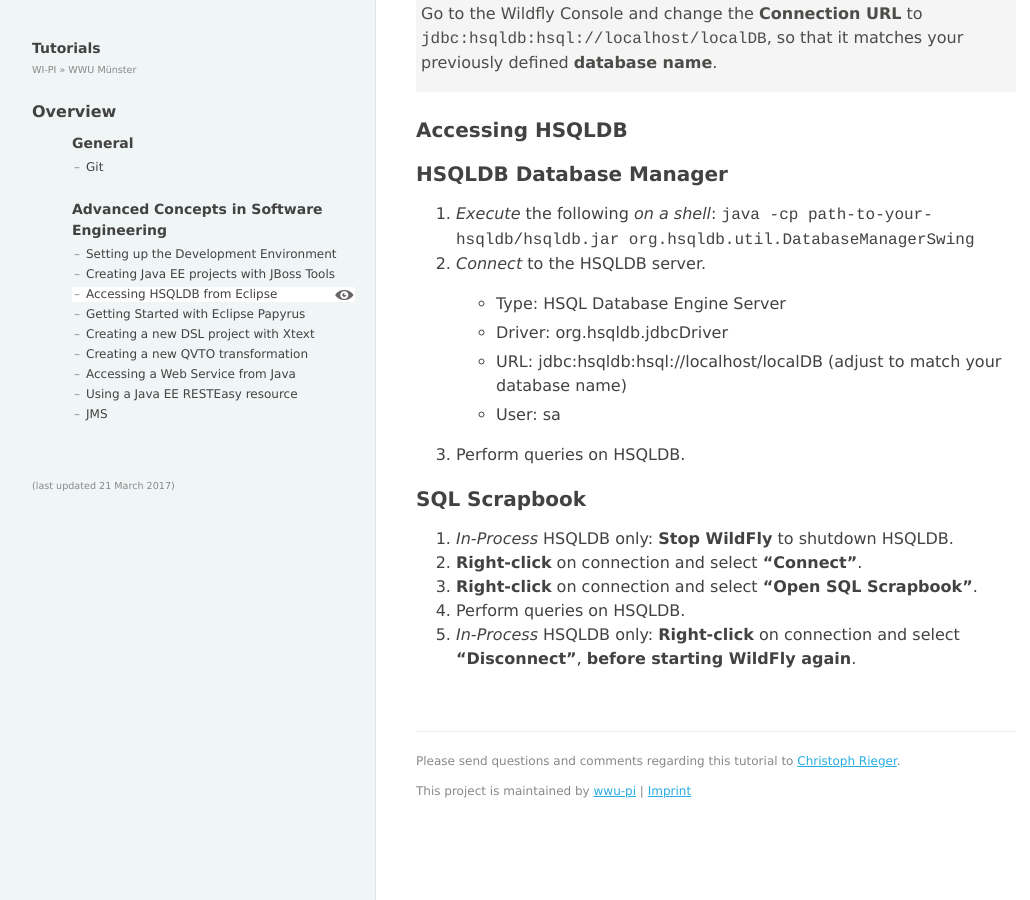
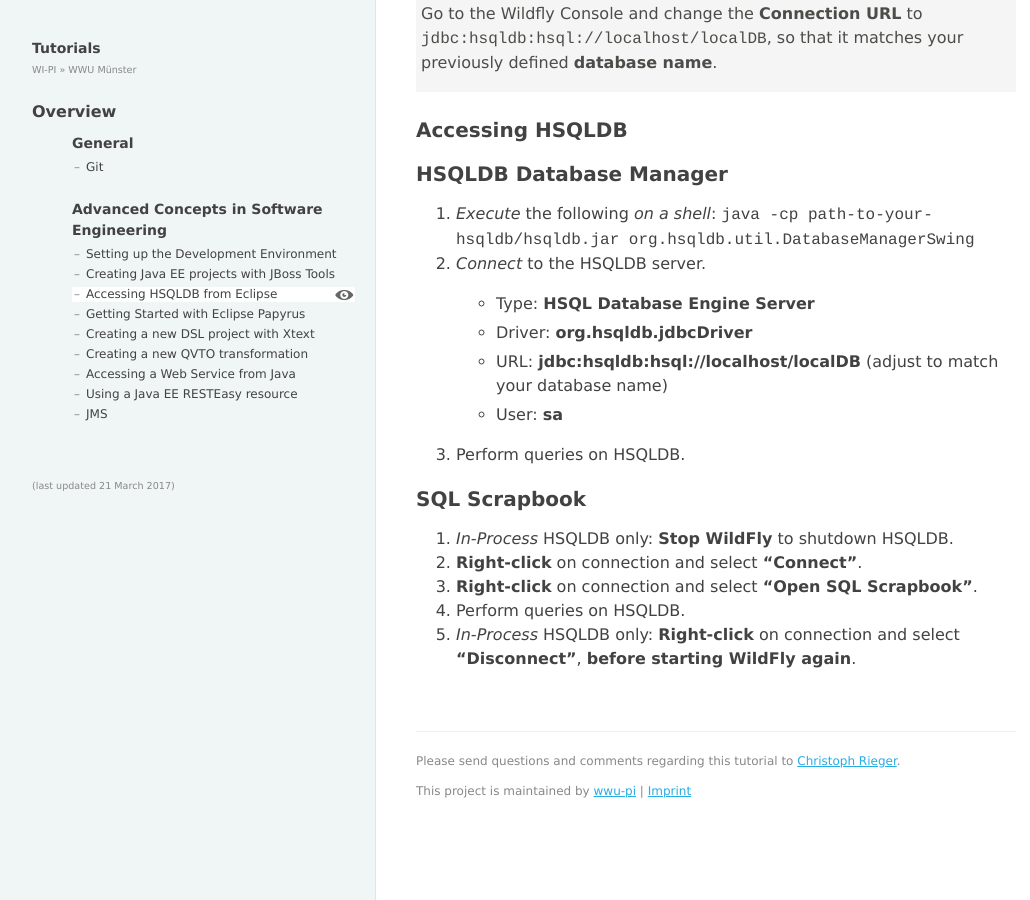
Before and after one commit to wwu-pi/tutorials, a Jekyll site: the page built from lectures/acse/030_tutorial_db_java.md, in a window 1280 px wide and 900 px high, scrolled down 1276 px. Shown: the whole window, without its empty margins (8-1038 px from the left). Built offline with Jekyll 4.4.1, drawn with Linux system fonts in a browser that asks for light colours; some of the changed text lies outside the part shown.

```diff
--- a/lectures/acse/030_tutorial_db_java.md
+++ b/lectures/acse/030_tutorial_db_java.md
@@ -34,10 +34,10 @@ For the *dedicated* HSQLDB instance to be used by deployed applications, you nee
 ### HSQLDB Database Manager
   1. *Execute* the following *on a shell*: ``java -cp path-to-your-hsqldb/hsqldb.jar org.hsqldb.util.DatabaseManagerSwing``
   1. *Connect* to the HSQLDB server.
-   * Type: HSQL Database Engine Server
-   * Driver: org.hsqldb.jdbcDriver
-   * URL: jdbc:hsqldb:hsql://localhost/localDB (adjust to match your database name)
-   * User: sa
+   * Type: **HSQL Database Engine Server**
+   * Driver: **org.hsqldb.jdbcDriver**
+   * URL: **jdbc:hsqldb:hsql://localhost/localDB** (adjust to match your database name)
+   * User: **sa**
   1. Perform queries on HSQLDB.
 
 ### SQL Scrapbook
```
Also changed, not shown: other parts of lectures/acse/030_tutorial_db_java.md (+2 -2 lines).
